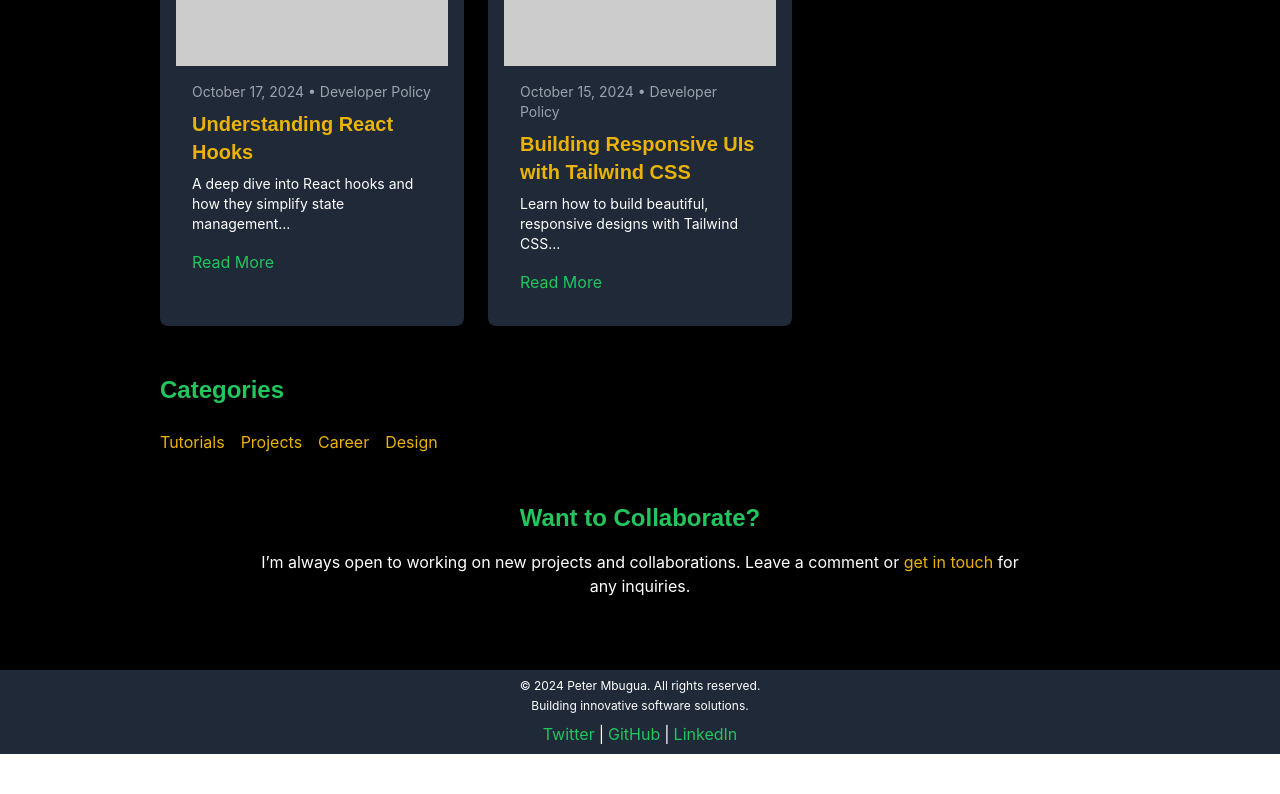
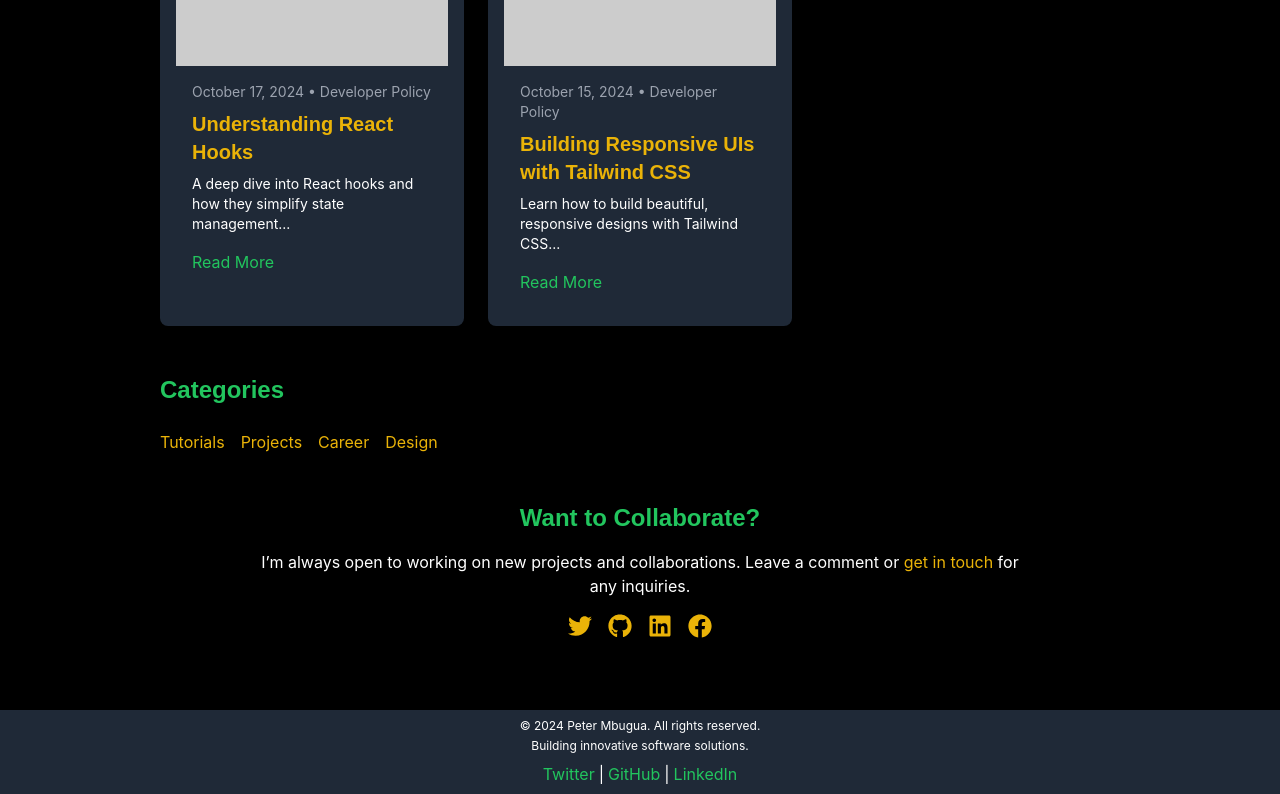
Before and after one commit to P-Mbugua/Final_Portfolio, a React (Vite) app: page /blog in a window 1280 px wide. Shown: the part 402-1196 px from the top of the page. Before the commit the page ends 1156 px from the top, so only its background shows below. Built offline with nearby package versions, Linux system fonts and the light colour scheme.

Commit message:
refactored the codes

```diff
--- a/src/Pages/Blog.jsx
+++ b/src/Pages/Blog.jsx
@@ -1,5 +1,6 @@
 import React from 'react';
 import { Link } from 'react-router-dom';
+import { FaTwitter, FaGithub, FaLinkedin, FaFacebook } from 'react-icons/fa';
 
 const Blog = () => {
   return (
@@ -76,8 +77,25 @@ const Blog = () => {
       <section className="mb-12 text-center">
         <h2 className="text-2xl font-semibold mb-4 text-green-500">Want to Collaborate?</h2>
         <p className="mb-4 max-w-3xl mx-auto">
-          I’m always open to working on new projects and collaborations. Leave a comment or <Link to="/contact" className="text-yellow-500 hover:underline">get in touch</Link> for any inquiries.
+          I’m always open to working on new projects and collaborations. Leave a comment or
+          <Link to="/contact" className="text-yellow-500 hover:underline"> get in touch</Link> for any inquiries.
         </p>
+
+        {/* Social Media Links */}
+        <div className="flex justify-center space-x-4">
+          <a href="https://twitter.com/yourprofile" target="_blank" rel="noopener noreferrer" className="text-yellow-500 hover:text-green-400">
+            <FaTwitter size={24} />
+          </a>
+          <a href="https://github.com/yourprofile" target="_blank" rel="noopener noreferrer" className="text-yellow-500 hover:text-green-400">
+            <FaGithub size={24} />
+          </a>
+          <a href="https://linkedin.com/in/yourprofile" target="_blank" rel="noopener noreferrer" className="text-yellow-500 hover:text-green-400">
+            <FaLinkedin size={24} />
+          </a>
+          <a href="https://facebook.com/yourprofile" target="_blank" rel="noopener noreferrer" className="text-yellow-500 hover:text-green-400">
+            <FaFacebook size={24} />
+          </a>
+        </div>
       </section>
     </div>
   );
```
